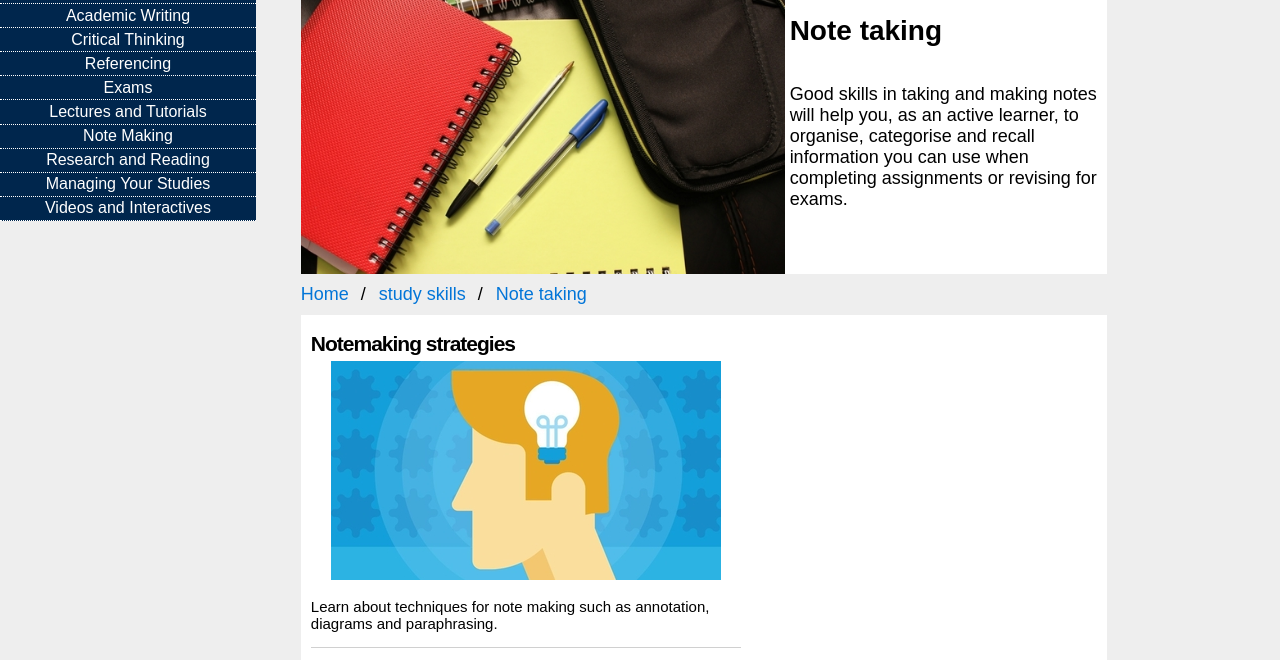
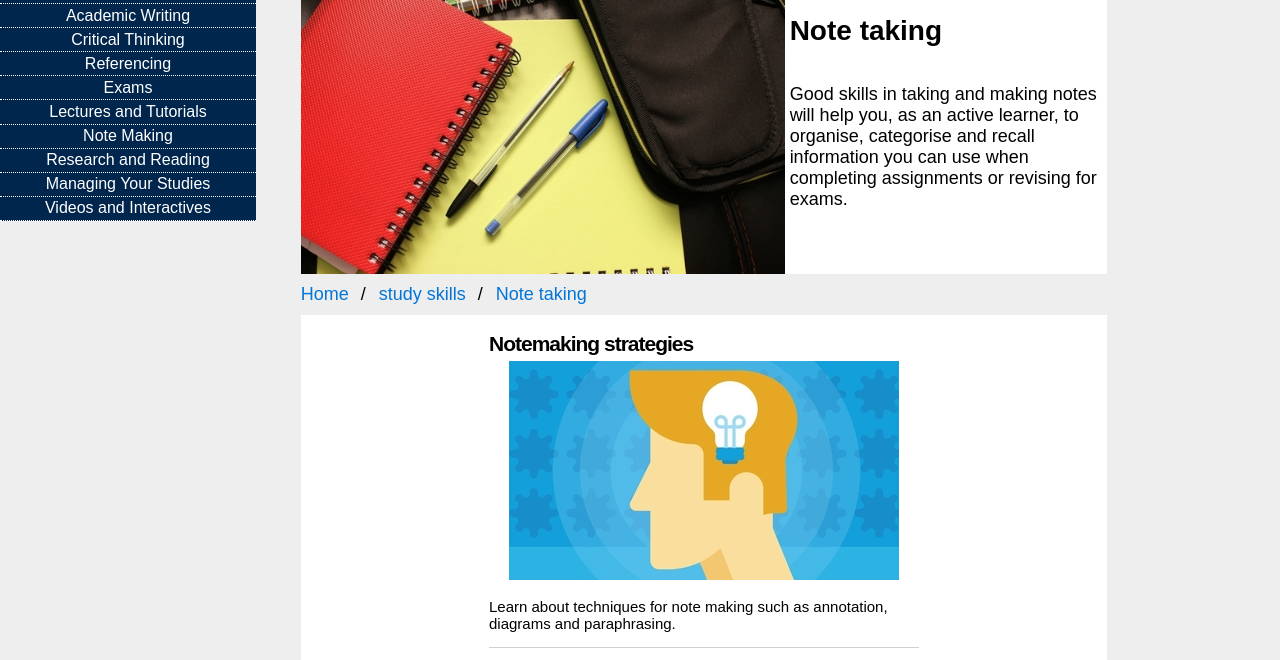
Before and after one commit to JS-0313/MVPRepository, a plain HTML site: page index.html in a window 1280 px wide. Shown: the part 129-789 px from the top of the page. Drawn offline with nearby package versions, Linux system fonts and the light colour scheme.

Commit message:
update desktop view of main page

```diff
--- a/css/styles.css
+++ b/css/styles.css
@@ -330,7 +330,6 @@ main .all_cards{
 }
 
 main .all_cards .single_card{
-  display: flex;
   flex-direction: column;
   margin-bottom: 15px;
 }
@@ -350,6 +349,7 @@ main .all_cards .single_card{
 
   main .card_intro{
     display: block;
+    padding: 5px;
   }
 }
 
@@ -359,6 +359,7 @@ main .all_cards .single_card{
     height: auto;
     margin-right: 0px;
     display: inline-block;
+    left:10%;
   }
 
 
```
